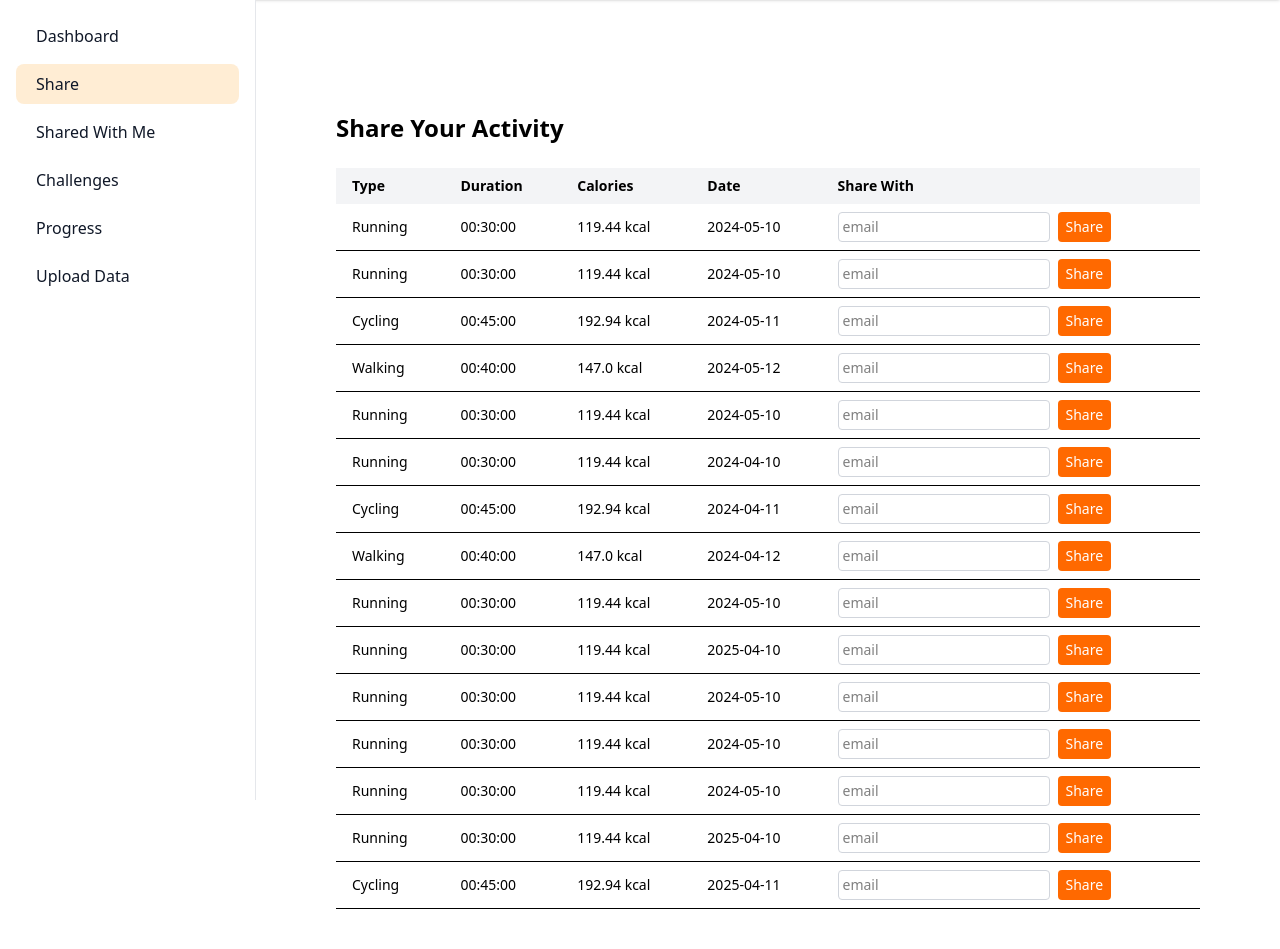
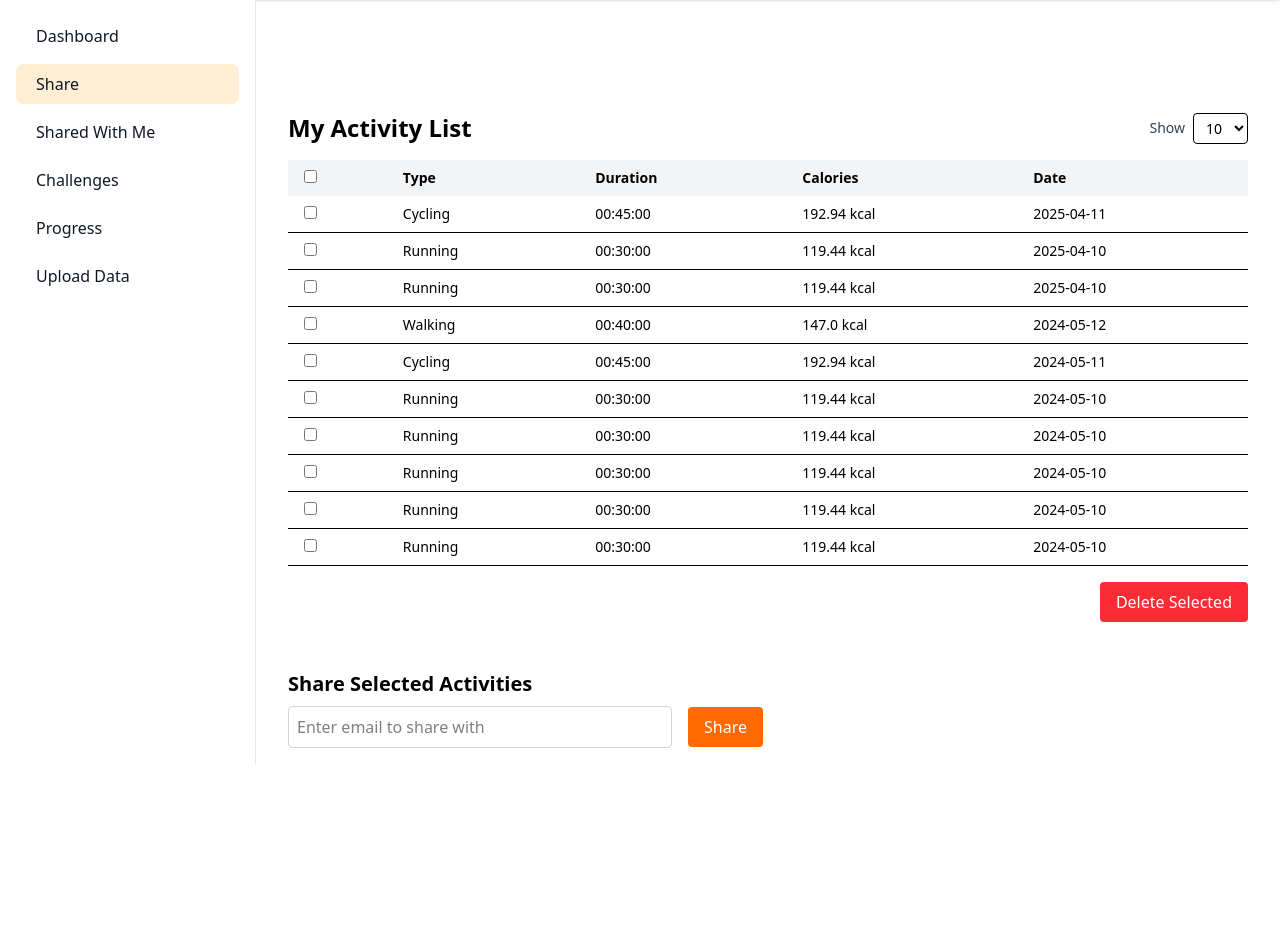
Before and after one commit to ChienAnTu/StrideTrack, a Flask app: page /share in a window 1280 px wide. Shown: the part 64-1013 px from the top of the page. After the commit the page ends 828 px from the top, so only its background shows below. Run offline with Flask 3, Linux system fonts and the light colour scheme; a user stored in the database is signed in.

Commit message:
Improved share module, added batch delete function and show limited row function

```diff
--- a/app/routes.py
+++ b/app/routes.py
@@ -229,40 +229,117 @@ def register_routes(app):
         shared_data = get_shared_activities_with_user(current_user.email)
         return render_template("shared_with_me.html", shared_data=shared_data)
 
+
     @app.route('/share', methods=['GET', 'POST'])
     @login_required
     def share():
         if request.method == 'POST':
-            share_email = request.form.get('share_email')
-            # upload_time = request.form.get('upload_time')
-            upload_time_str = request.form.get('upload_time')
-            upload_time = datetime.fromisoformat(upload_time_str)
+            action = request.form.get('action')
 
-            # Check if the email exists
-            target_user = User.query.filter_by(email=share_email).first()
-            if not target_user:
-                flash("The user you're trying to share with does not exist.")
+            # Batch delete
+            if action == 'delete':
+                ids_to_delete = request.form.getlist('selected_ids')
+                try:
+                    for upload_time_str in ids_to_delete:
+                        upload_time = datetime.fromisoformat(upload_time_str)
+                        record = ActivityRegistry.query.filter_by(
+                            upload_user_id=current_user.id,
+                            upload_time=upload_time
+                        ).first()
+                        if record:
+                            db.session.delete(record)
+
+                    db.session.commit()
+                    flash(f"Deleted {len(ids_to_delete)} activity record(s).", "info")
+                except Exception as e:
+                    db.session.rollback()
+                    flash(f"Error deleting records: {e}", "error")
+
                 return redirect(url_for('share'))
 
-            new_share = SharedActivity(
-                sharing_user=current_user.id,
-                activity_upload_time=upload_time,
-                user_shared_with=share_email
-            )
+            # Batch share
+            elif action == 'share':
+                ids_str = request.form.get('share_ids', '')
+                email = request.form.get('share_email', '').strip()
+                if not email:
+                    flash("No email provided for sharing.", "error")
+                    return redirect(url_for('share'))
 
-            try:
-                db.session.add(new_share)
-                db.session.commit()
-                flash("Activity shared successfully.")
-            except Exception as e:
-                print("Share failed:", e)
-                flash("An error occurred while sharing.")
+                share_ids = ids_str.split(',') if ids_str else []
+                try:
+                    target_user = User.query.filter_by(email=email).first()
+                    if not target_user:
+                        flash("The user you're trying to share with does not exist.", "error")
+                        return redirect(url_for('share'))
 
-            return redirect(url_for('share'))
+                    for upload_time_str in share_ids:
+                        upload_time = datetime.fromisoformat(upload_time_str)
+                        existing = SharedActivity.query.filter_by(
+                            sharing_user=current_user.id,
+                            activity_upload_time=upload_time,
+                            user_shared_with=email
+                        ).first()
+                        if not existing:
+                            new_share = SharedActivity(
+                                sharing_user=current_user.id,
+                                activity_upload_time=upload_time,
+                                user_shared_with=email
+                            )
+                            db.session.add(new_share)
 
-        # GET request
-        activities = ActivityRegistry.query.filter_by(upload_user_id=current_user.id).all()
+                    db.session.commit()
+                    flash(f"Shared {len(share_ids)} activity record(s) with {email}.", "info")
+                except Exception as e:
+                    db.session.rollback()
+                    flash(f"Failed to share: {e}", "error")
+
+                return redirect(url_for('share'))
+
+        # GET: Show limited list
+        limit = request.args.get("limit", default=10, type=int)
+        activities = ActivityRegistry.query \
+            .filter_by(upload_user_id=current_user.id) \
+            .order_by(ActivityRegistry.activity_date.desc()) \
+            .limit(limit).all()
+
         return render_template("share.html", activities=activities)
+
+
+
+    # @app.route('/share', methods=['GET', 'POST'])
+    # @login_required
+    # def share():
+    #     if request.method == 'POST':
+    #         share_email = request.form.get('share_email')
+    #         # upload_time = request.form.get('upload_time')
+    #         upload_time_str = request.form.get('upload_time')
+    #         upload_time = datetime.fromisoformat(upload_time_str)
+
+    #         # Check if the email exists
+    #         target_user = User.query.filter_by(email=share_email).first()
+    #         if not target_user:
+    #             flash("The user you're trying to share with does not exist.")
+    #             return redirect(url_for('share'))
+
+    #         new_share = SharedActivity(
+    #             sharing_user=current_user.id,
+    #             activity_upload_time=upload_time,
+    #             user_shared_with=share_email
+    #         )
+
+    #         try:
+    #             db.session.add(new_share)
+    #             db.session.commit()
+    #             flash("Activity shared successfully.")
+    #         except Exception as e:
+    #             print("Share failed:", e)
+    #             flash("An error occurred while sharing.")
+
+    #         return redirect(url_for('share'))
+
+    #     # GET request
+    #     activities = ActivityRegistry.query.filter_by(upload_user_id=current_user.id).all()
+    #     return render_template("share.html", activities=activities)
 
 
 
--- /dev/null
+++ b/app/static/script/share.js
@@ -0,0 +1,30 @@
+document.addEventListener("DOMContentLoaded", function () {
+  const selectAll = document.getElementById("select-all");
+  const checkboxes = document.querySelectorAll(".row-checkbox");
+  const shareForm = document.querySelector("form[action$='share']");
+  const shareIdsInput = document.getElementById("share-ids");
+
+  // Select All checkbox
+  if (selectAll) {
+    selectAll.addEventListener("change", () => {
+      checkboxes.forEach(cb => cb.checked = selectAll.checked);
+    });
+  }
+
+  // Collect shared data id
+  if (shareForm && shareIdsInput) {
+    shareForm.addEventListener("submit", function (e) {
+      const checked = Array.from(document.querySelectorAll(".row-checkbox:checked"));
+      const ids = checked.map(cb => cb.value);
+      shareIdsInput.value = ids.join(",");
+    });
+  }
+});
+
+// Delete button function
+function setActionAndSubmit(action) {
+  const form = document.getElementById("activity-form");
+  const hidden = document.getElementById("form-action");
+  hidden.value = action;
+  form.submit();
+}
--- a/app/templates/share.html
+++ b/app/templates/share.html
@@ -4,53 +4,80 @@
 <div class="flex pt-16">
   {% include "_sidebar.html" %}
   <main class="sm:ml-64 w-full p-4 mt-4">
-    <!-- main body -->
-    <div class="pt-20 max-w-4xl mx-auto px-4">
-        <h2 class="text-2xl font-semibold mb-6">Share Your Activity</h2>
+    <div class="pt-20 max-w-6xl mx-auto px-4 space-y-12">
 
-        {% if activities %}
-        <table class="min-w-full table-auto text-sm mb-6">
+      <!-- Show activity list -->
+      <section>
+        <div class="flex items-center justify-between mb-4">
+          <h2 class="text-2xl font-semibold">My Activity List</h2>
+          <form method="GET" class="flex items-center space-x-2">
+            <label for="limit" class="text-sm font-medium text-gray-700">Show</label>
+            <select name="limit" id="limit" class="border rounded px-2 py-1 text-sm"
+              onchange="this.form.submit()">
+              <option value="10" {% if request.args.get('limit', '10') == '10' %}selected{% endif %}>10</option>
+              <option value="20" {% if request.args.get('limit') == '20' %}selected{% endif %}>20</option>
+            </select>
+          </form>
+        </div>
+
+        <form id="activity-form" method="POST" action="{{ url_for('share') }}">
+          <input type="hidden" name="action" id="form-action">
+
+          <table class="min-w-full table-auto text-sm mb-4">
             <thead>
               <tr class="text-left bg-gray-100">
+                <th class="px-4 py-2"><input type="checkbox" id="select-all"></th>
                 <th class="px-4 py-2">Type</th>
                 <th class="px-4 py-2">Duration</th>
                 <th class="px-4 py-2">Calories</th>
                 <th class="px-4 py-2">Date</th>
-                <th class="px-4 py-2">Share With</th>
               </tr>
             </thead>
             <tbody>
               {% for a in activities %}
-            <tr class="border-b">
+              <tr class="border-b hover:bg-orange-50">
+                <td class="px-4 py-2">
+                  <input type="checkbox" name="selected_ids" value="{{ a.upload_time }}" class="row-checkbox">
+                </td>
                 <td class="px-4 py-2">{{ a.activity_type.title() }}</td>
                 <td class="px-4 py-2">{{ a.activity_length }}</td>
                 <td class="px-4 py-2">{{ a.calories_burned }} kcal</td>
                 <td class="px-4 py-2">{{ a.activity_date }}</td>
-                <td class="px-4 py-2">
-                <form method="POST" action="{{ url_for('share') }}" class="flex space-x-2">
-                    <input type="hidden" name="upload_time" value="{{ a.upload_time.isoformat() }}">
-                    <input type="email" name="share_email" required placeholder="email"
-                        class="border border-gray-300 rounded p-1 text-sm">
-                    <button type="submit"
-                            class="bg-orange-500 text-white px-2 py-1 rounded hover:bg-orange-600 text-sm">
-                    Share
-                    </button>
-                </form>
-                </td>
               </tr>
               {% endfor %}
             </tbody>
           </table>
-        {% else %}
-        <p class="text-gray-600">You haven't uploaded any activity to share yet.</p>
-        {% endif %}
+
+          <div class="flex justify-end space-x-2">
+            <button type="submit" class="bg-red-500 text-white px-4 py-2 rounded hover:bg-red-600"
+              onclick="setActionAndSubmit('delete')">
+              Delete Selected
+            </button>
+          </div>
+        </form>
+      </section>
+
+      <!-- Share block -->
+      <section>
+        <h3 class="text-xl font-semibold mb-2">Share Selected Activities</h3>
+        <form method="POST" action="{{ url_for('share') }}">
+          <input type="hidden" name="action" value="share">
+          <input type="hidden" id="share-ids" name="share_ids">
+
+          <div class="flex flex-col sm:flex-row sm:items-center space-y-4 sm:space-y-0 sm:space-x-4">
+            <input type="email" name="share_email" placeholder="Enter email to share with"
+              class="border border-gray-300 rounded p-2 w-full sm:w-96" required>
+            <button type="submit"
+              class="bg-orange-500 text-white px-4 py-2 rounded hover:bg-orange-600">Share</button>
+          </div>
+        </form>
+      </section>
+
     </div>
   </main>
 </div>
 
-
-
-
+<script src="{{ url_for('static', filename='script/share.js') }}"></script>
 
 
 {% endblock %}
```
Also changed, not shown: app/app.db. Lines whose indentation alone changed are shown as unchanged.
